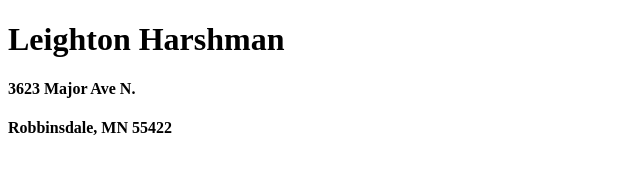
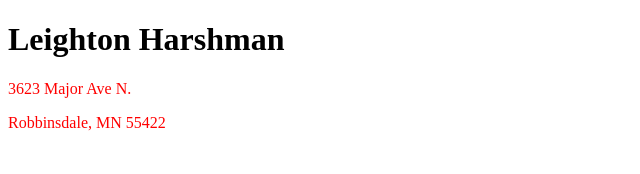
Before and after one commit to JamieSlyFox/JamieSlyFox.github.io, a plain HTML site: page Index.html in a window 1280 px wide. Shown: the whole page, without its empty margins (0-640 px from the left). Drawn offline with Linux system fonts and the light colour scheme.

Commit message:
Update Index.html

```diff
--- a/Index.html
+++ b/Index.html
@@ -8,8 +8,8 @@
   <body>
     <div>
       <h1>Leighton Harshman</h1>
-      <h4>3623 Major Ave N.</h4>
-      <h4>Robbinsdale, MN 55422</h4>
+      <p>3623 Major Ave N.</p>
+      <p>Robbinsdale, MN 55422</p>
 
     </div>
   </body>
```
